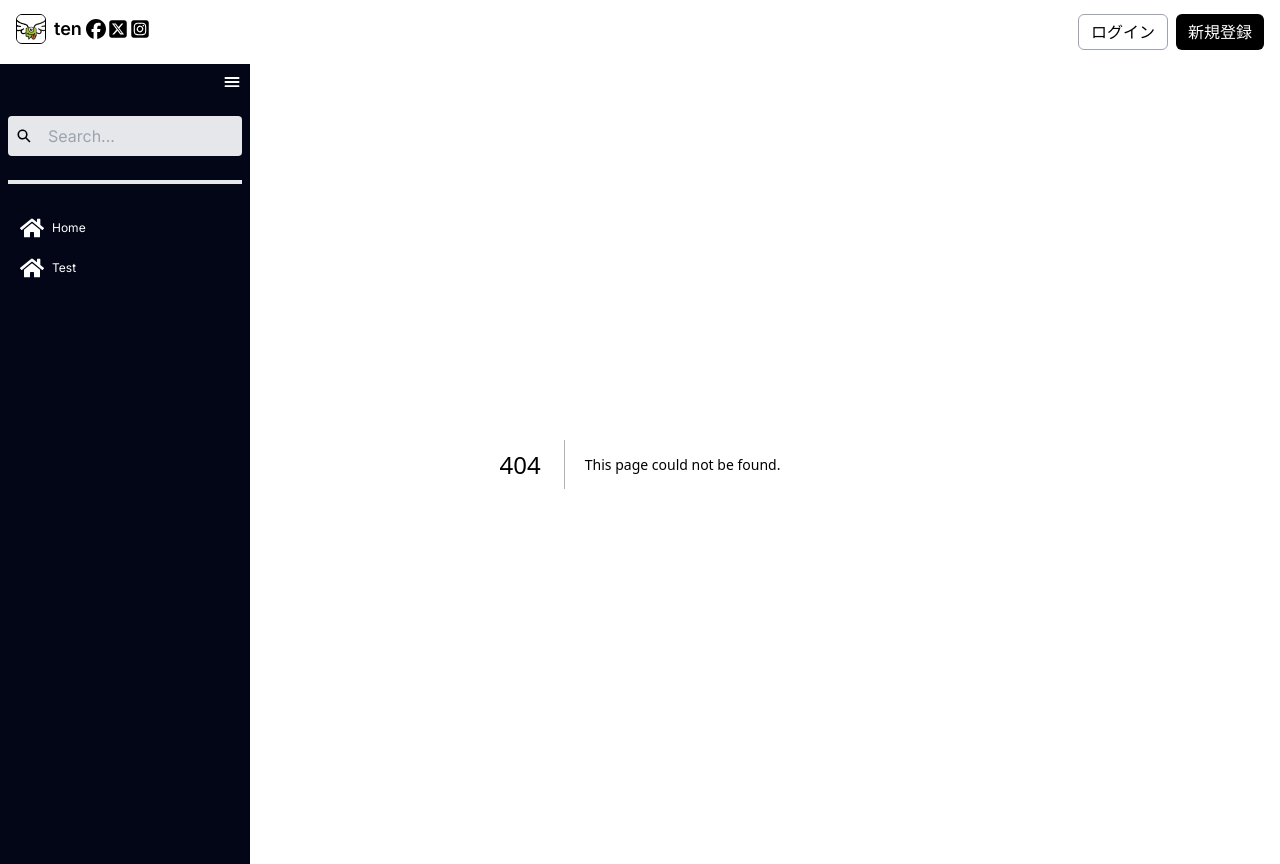
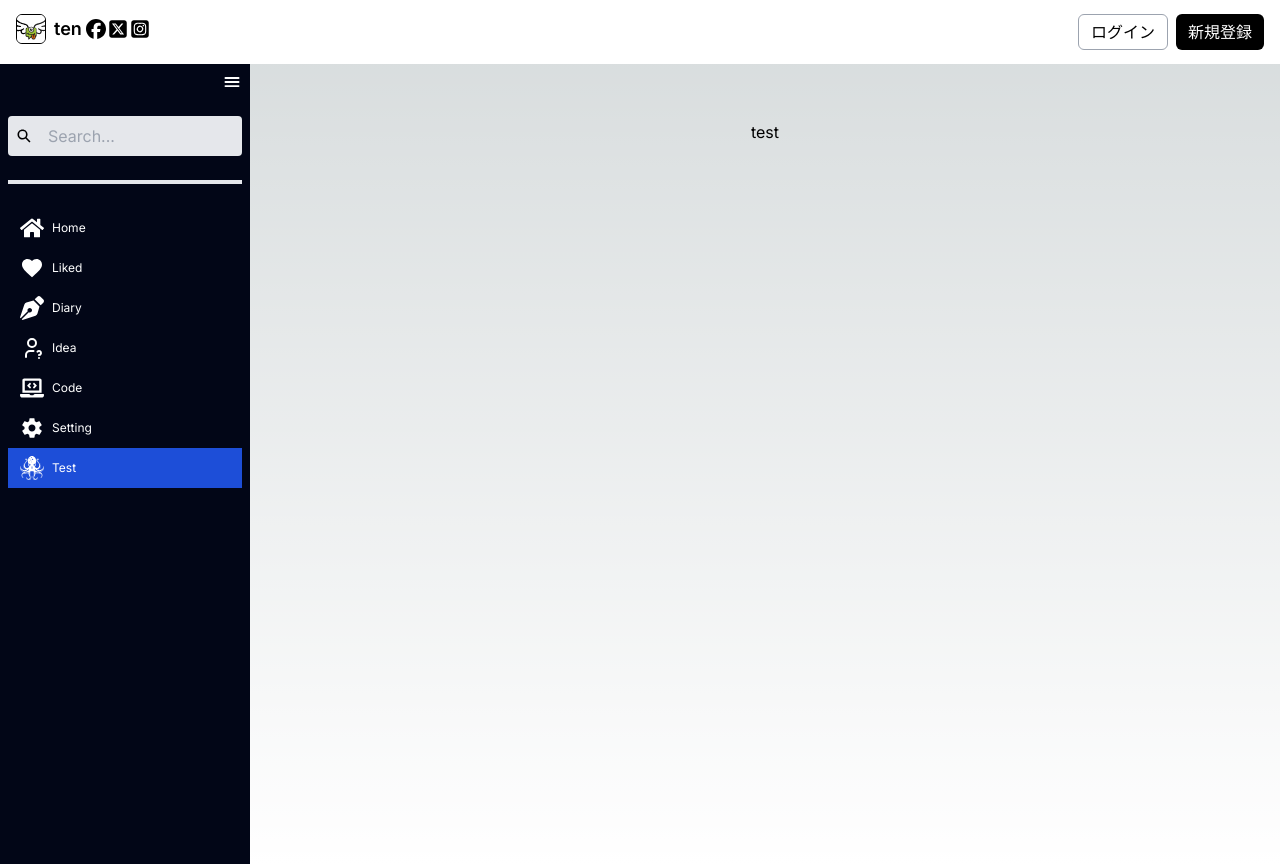
Before and after one commit to t-eeeeeee-n/ten-manage, a Next.js app in the folder frontend/: page /test in a window 1280 px wide. Before the commit this address had no page. Built offline with nearby package versions, Linux system fonts and the light colour scheme.

Commit message:
sidebar item hover fix

```diff
--- a/frontend/src/app/layout.tsx
+++ b/frontend/src/app/layout.tsx
@@ -20,8 +20,12 @@ export default function RootLayout({
         <html lang="ja">
             <body className={inter.className}>
                 <Header/>
-        <SideBar />
+                <main className={"flex"}>
+                    <SideBar/>
+                    <div className={"flex flex-1 flex-col items-center justify-between p-14"}>
                         {children}
+                    </div>
+                </main>
             </body>
         </html>
     );
--- a/frontend/src/app/page.tsx
+++ b/frontend/src/app/page.tsx
@@ -2,8 +2,8 @@ import Image from "next/image";
 
 export default function Home() {
   return (
-    <main className={"flex min-h-screen flex-col items-center justify-between p-24"}>
-      aaa
-    </main>
+      <div>
+          aaa
+      </div>
   );
 }
--- /dev/null
+++ b/frontend/src/app/test/page.tsx
@@ -0,0 +1,7 @@
+export default function Test() {
+    return (
+        <div>
+            test
+        </div>
+    );
+}
--- a/frontend/src/components/HeaderButton.tsx
+++ b/frontend/src/components/Header/Button.tsx
@@ -3,11 +3,11 @@ type HeaderButtonProps = {
     className? : string
 }
 
-const HeaderButton = ({ text, className}: HeaderButtonProps) => {
+const Button = ({ text, className}: HeaderButtonProps) => {
     const classNameProps = `inline-flex items-center justify-center text-md h-9 rounded-md px-3 ${className || ""}`
     return(
         <button className={classNameProps}>{text}</button>
     )
 }
 
-export default HeaderButton;
+export default Button;
--- a/frontend/src/components/Header.tsx
+++ b/frontend/src/components/Header/Header.tsx
@@ -1,5 +1,5 @@
 import Image from "next/image";
-import HeaderButton from "@/components/HeaderButton";
+import Button from "@/components/Header/Button";
 import SnsLink from "@/components/SnsLink";
 
 const Header = () => {
@@ -14,10 +14,10 @@ const Header = () => {
                 </a>
             </h1>
             <div className={"flex items-center gap-2 ml-auto"}>
-                <HeaderButton text={"ログイン"}
-                              className={"text-black bg-white border border-gray-400  hover:bg-gray-200"}/>
-                <HeaderButton text={"新規登録"}
-                              className={"text-white bg-black border-none border-black  hover:opacity-70"}/>
+                <Button text={"ログイン"}
+                        className={"text-black bg-white border border-gray-400  hover:bg-gray-200"}/>
+                <Button text={"新規登録"}
+                        className={"text-white bg-black border-none border-black  hover:opacity-70"}/>
             </div>
         </header>
     )
--- /dev/null
+++ b/frontend/src/components/Header/index.tsx
@@ -0,0 +1 @@
+export { default } from './Header';
--- a/frontend/src/components/SideBar/SideBar.tsx
+++ b/frontend/src/components/SideBar/SideBar.tsx
@@ -1,9 +1,14 @@
 "use client";
 
-import {FaHome} from "react-icons/fa";
-import {ReactElement, ReactNode, useState} from "react";
+import {FaBrain, FaHome, FaLaptopCode, FaPenNib} from "react-icons/fa";
+import {ReactElement, useState} from "react";
 import {IoMenu, IoSearchSharp} from "react-icons/io5";
 import Link from "next/link";
+import { usePathname, useRouter } from "next/navigation";
+import {SiTestinglibrary} from "react-icons/si";
+import {IoMdSettings} from "react-icons/io";
+import { MdFavorite } from "react-icons/md";
+import {TbUserQuestion} from "react-icons/tb";
 
 type Navigation = {
     page: string;
@@ -18,9 +23,34 @@ const Navigations: Navigation[] = [
         icon: <FaHome className={"size-6"} />
     },
     {
+        page: "Liked",
+        path: "/liked",
+        icon: <MdFavorite className={"size-6"} />
+    },
+    {
+        page: "Diary",
+        path: "/diary",
+        icon: <FaPenNib className={"size-6"} />
+    },
+    {
+        page: "Idea",
+        path: "/idea",
+        icon: <TbUserQuestion className={"size-6"} />
+    },
+    {
+        page: "Code",
+        path: "/code",
+        icon: <FaLaptopCode className={"size-6"} />
+    },
+    {
+        page: "Setting",
+        path: "/setting",
+        icon: <IoMdSettings className={"size-6"} />
+    },
+    {
         page: "Test",
         path: "/test",
-        icon: <FaHome className={"size-6"} />
+        icon: <SiTestinglibrary className={"size-6"} />
     }
 ]
 
@@ -28,8 +58,14 @@ const SideBar = () => {
 
     const [ menuOpen, setMenuOpen ] = useState(true);
 
+    const pathname = usePathname();
+
+    const isPageActive = (pagePath: string): boolean => {
+        return pagePath === pathname
+    }
+
     return(
-        <aside className={`fixed min-h-screen duration-300 bg-slate-950 ${menuOpen ? "w-[250px]" : "w-[60px]"}`}>
+        <aside className={`duration-300 bg-slate-950 overflow-y-auto h-full min-h-screen ${menuOpen ? "w-[250px]" : "w-[60px]"}`}>
             <div className={"p-2"}>
                 <div className={`flex mb-6 ${menuOpen ? "justify-end" : "justify-center"}`}>
                     <button onClick={() => setMenuOpen(!menuOpen)}>
@@ -39,18 +75,20 @@ const SideBar = () => {
                 <div className={"mb-6 bg-gray-200 rounded"}>
                     <div className={`flex items-center p-2 ${menuOpen ? "" : "justify-center"}`}>
                         <span className={"flex justify-center"}>
-                            <IoSearchSharp className={`${menuOpen ? "mr-4" : "m-0"}`} />
+                            <IoSearchSharp className={`${menuOpen ? "mr-4" : "m-0"}`}/>
                         </span>
-                        <input placeholder="Search..." className={`bg-gray-200 border-none focus:outline-none ${menuOpen ? "visible w-full" : "invisible w-0"}`}/>
+                        <input placeholder="Search..."
+                               className={`bg-gray-200 border-none focus:outline-none ${menuOpen ? "visible w-full" : "invisible w-0"}`}/>
                     </div>
                 </div>
                 <span className={"block h-1 mb-6 bg-gray-200 w-full"}></span>
                 {Navigations.map((navigation) => (
-                    <Link href={navigation.path} key={navigation.page} className={`flex items-center h-10`}>
+                    <Link href={navigation.path} key={navigation.page}
+                          className={`flex items-center h-10 ${isPageActive(navigation.path) ? "bg-blue-700" : "hover:bg-blue-900"}`}>
                         <span className={`text-white ml-3 mr-2`}>
-                            { navigation.icon }
+                            {navigation.icon}
                         </span>
-                        <p className={`leading-3 text-xs text-white duration-100 ${menuOpen ? "visible w-auto" : "invisible w-0"}`}>{ navigation.page }</p>
+                        <p className={`leading-3 text-xs text-white duration-100 ${menuOpen ? "visible w-auto" : "invisible w-0"}`}>{navigation.page}</p>
                     </Link>
                 ))}
             </div>
```
Also changed, not shown: frontend/src/components/SideBar/index.tsx (line endings or trailing spaces), 1 other file (tests, documents, lock files or other folders). Lines whose indentation alone changed are shown as unchanged.
